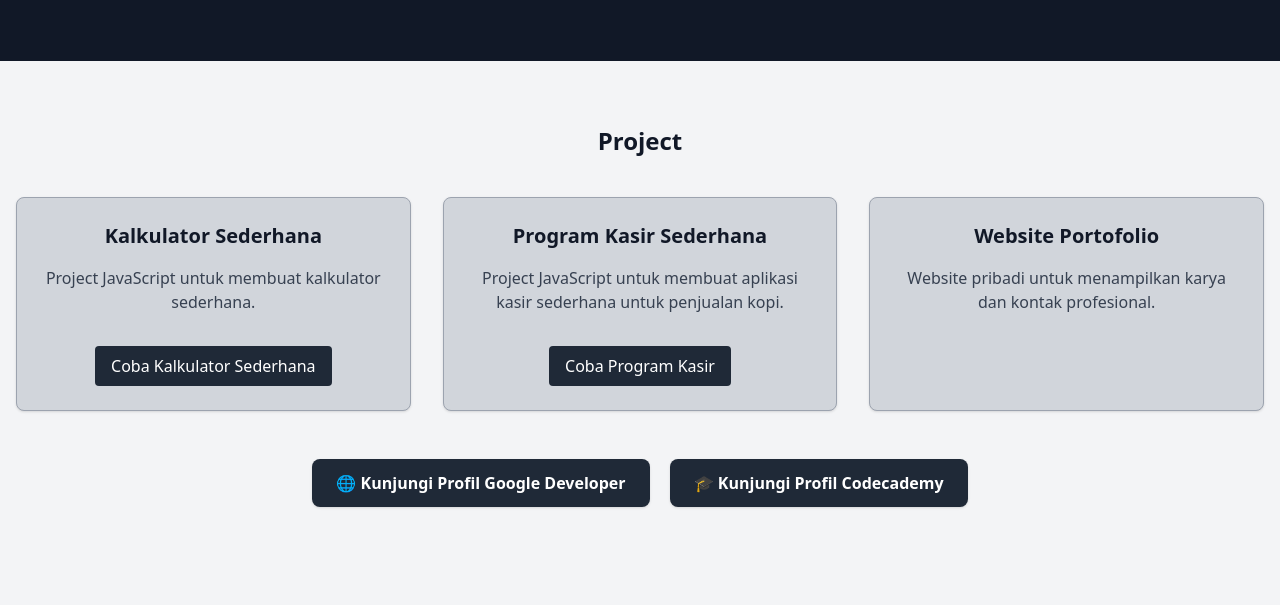
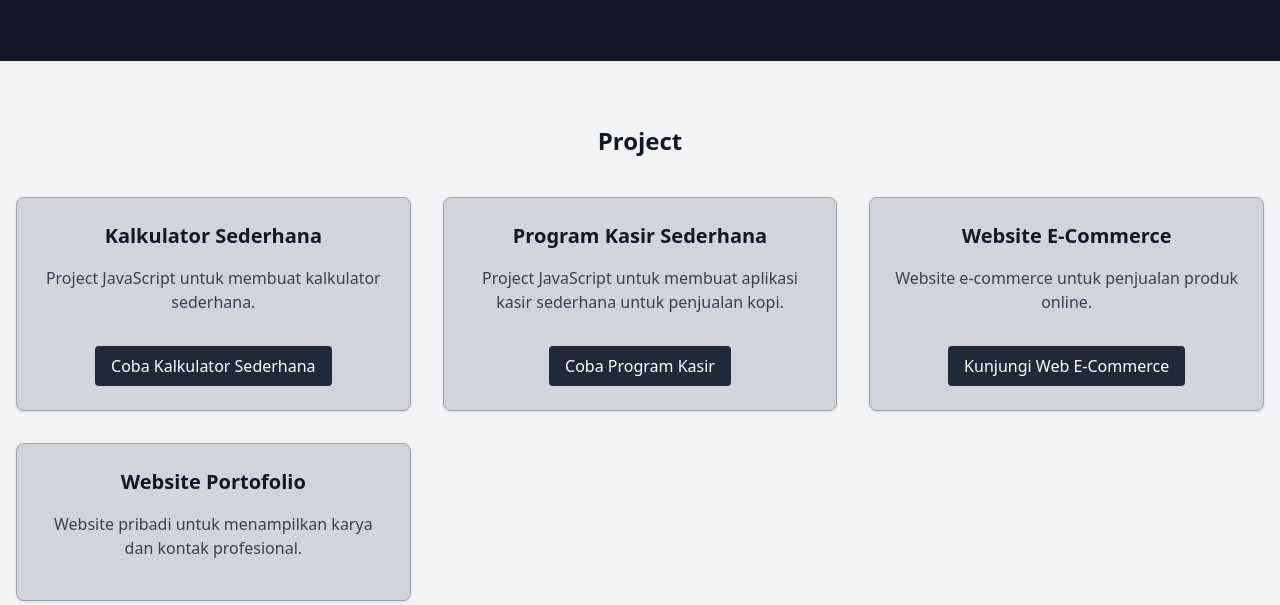
Before and after one commit to didatfatron/Portofolio, a plain HTML site: page portofolio.html in a window 1280 px wide. Shown: the part 195-800 px from the top of the page. Drawn offline with nearby package versions, Linux system fonts and the light colour scheme.

Commit message:
Update portofolio.html

```diff
--- a/portofolio.html
+++ b/portofolio.html
@@ -74,7 +74,19 @@
         </a>
       </div>
 
-      <!-- Project 3: Website Portofolio -->
+          <!-- Project 3: Website E-Commerce -->
+<div class="bg-gray-300 border border-gray-400 shadow rounded-lg p-6 text-center">
+  <h3 class="text-xl font-semibold mb-4 text-gray-900">Website E-Commerce</h3>
+  <p class="text-gray-700 mb-4">
+    Website e-commerce untuk penjualan produk online.
+  </p>
+  <a href="https://ecomerce-tobx.vercel.app/"
+     class="inline-block mt-4 px-4 py-2 bg-gray-800 text-white rounded hover:bg-gray-900">
+    Kunjungi Web E-Commerce
+  </a>
+</div>
+
+      <!-- Project 4: Website Portofolio -->
       <div class="bg-gray-300 border border-gray-400 shadow rounded-lg p-6 text-center">
         <h3 class="text-xl font-semibold mb-4 text-gray-900">Website Portofolio</h3>
         <p class="text-gray-700 mb-4">
```
